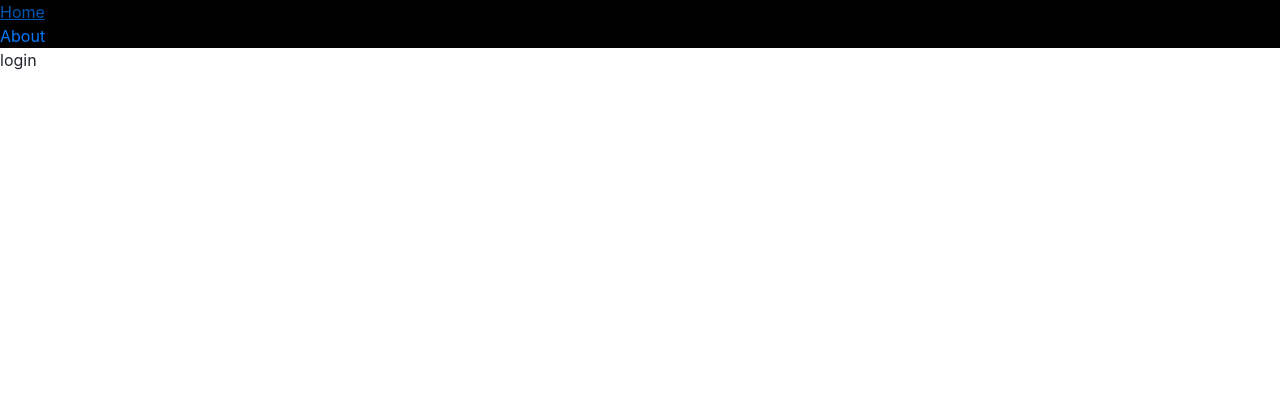
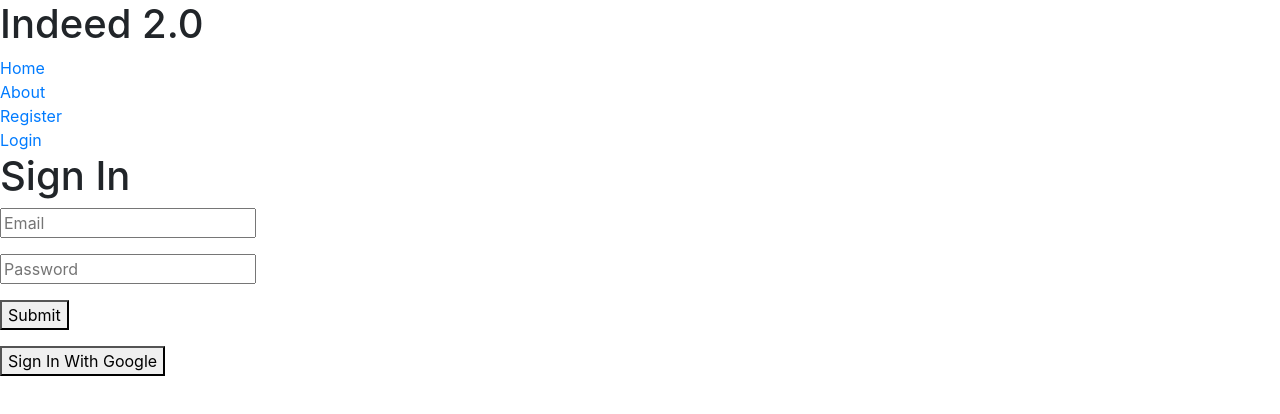
Before and after one commit to GabrielRodriguezzz/Team-soen341project2023, a Vue app in the folder main_vuejs/vue3-firebase-project/: page /login in a window 1280 px wide. Shown: the top 414 px of the page. Built offline with nearby package versions, Linux system fonts and the light colour scheme; no server answers.

Commit message:
Login/logout working. Connected to firebase

```diff
--- a/main_vuejs/vue3-firebase-project/src/App.vue
+++ b/main_vuejs/vue3-firebase-project/src/App.vue
@@ -31,19 +31,55 @@ import { getAuth, onAuthStateChanged } from "firebase/auth";
 
 
     <div class="wrapper">
-
-        <RouterLink to="/">Home</RouterLink>
-        <RouterLink to="/about">About</RouterLink>
-
+      <h1>Indeed 2.0</h1>
     </div>
   </header>
 
+  <nav>
+        <RouterLink to="/">Home</RouterLink>
+        <RouterLink to="/about">About</RouterLink>
+        <RouterLink to="/register">Register</RouterLink>
+        <RouterLink to="/login">Login</RouterLink>
+
+
+        <button @click="handleSignOut" v-if="isLoggedIn">Sign out</button>
+  </nav>
 
   <RouterView />
 </template>
 
+<script setup>
+import { onMounted,ref } from 'vue';
+import {getAuth, onAuthStateChanged, signOut} from "firebase/auth"
+import { useRouter } from "vue-router";
+
+const router = useRouter();
+const isLoggedIn = ref(false);
+
+let auth;
+onMounted(() =>{
+auth = getAuth();
+onAuthStateChanged(auth, (user) => {
+  if (user) {
+    isLoggedIn.value = true;
+    } else {
+      isLoggedIn.value = false;
+    }
+  });
+});
+
+
+const handleSignOut = () => {
+  signOut(auth).then(() =>{
+    router.push("/")
+  });
+
+};
+
+</script>
+
 <style>
-.wrapper {
+nav {
   display: flex;
   flex-direction: column;
 }
--- a/main_vuejs/vue3-firebase-project/src/firebase/index.js
+++ b/main_vuejs/vue3-firebase-project/src/firebase/index.js
@@ -2,6 +2,7 @@ import { initializeApp } from "firebase/app";
 import { getFirestore } from "firebase/firestore";
 import { getAuth } from "firebase/auth";
 import { onUnmounted } from "vue";
+
 
 const firebaseConfig = {
     apiKey: "AIzaSyBS8rQ0ZIdgt6SY5eOIoIEGm7r5Ufc3Z-Q",
--- a/main_vuejs/vue3-firebase-project/src/main.js
+++ b/main_vuejs/vue3-firebase-project/src/main.js
@@ -1,7 +1,53 @@
 import { createApp } from 'vue'
 import App from './App.vue'
 import router from './router'
+import { initializeApp } from "firebase/app";
+import { getFirestore } from "firebase/firestore";
+import { getAuth } from "firebase/auth";
+import { onUnmounted } from "vue";
 
+const firebaseConfig = {
+    apiKey: "AIzaSyBS8rQ0ZIdgt6SY5eOIoIEGm7r5Ufc3Z-Q",
+    authDomain: "vue3-firebase-auth-4b952.firebaseapp.com",
+    projectId: "vue3-firebase-auth-4b952",
+    storageBucket: "vue3-firebase-auth-4b952.appspot.com",
+    messagingSenderId: "27985959314",
+    appId: "1:27985959314:web:4f9ff4730cbe1c4c8d894b"
+};
+
+initializeApp(firebaseConfig);
+// const db = getFirestore(app);
+// const auth = getAuth(app);
 const app = createApp(App)
 app.use(router)
 app.mount('#app')
+
+// export const createUser = user => {
+//     return usersCollection.add(user)
+// }
+
+// export const getUser = async id => {
+//     const user = await usersCollection.doc(id).get()
+//     return user.exists ? user.data() : null
+// }
+
+// export const updateUser = (id, user) => {
+//     return usersCollection.doc(id).update(user)
+// }
+
+// export const deleteUser = id => {
+//     return usersCollection.doc(id).delete
+// }
+
+// export const userLoadUsers = () => {
+// const users = ref([])
+// const close = usersCollection.onSnapshot(snapshot =>{
+// users.value = snapshot.docs.map(doc =>({ id: doc.id, ...doc.data()}))
+// })
+// onUnmounted(close)
+//     return users
+// }
+
+// export{
+//     db, auth
+// }
--- a/main_vuejs/vue3-firebase-project/src/router/index.js
+++ b/main_vuejs/vue3-firebase-project/src/router/index.js
@@ -1,5 +1,4 @@
 import { createRouter, createWebHistory } from 'vue-router'
-import HomeView from '../views/HomeView.vue'
 
 const router = createRouter({
   history: createWebHistory(import.meta.env.BASE_URL),
@@ -7,7 +6,7 @@ const router = createRouter({
     {
       path: '/',
       name: 'home',
-      component: HomeView
+      component: () => import('../views/HomeView.vue')
     },
     {
       path: '/about',
@@ -24,7 +23,6 @@ const router = createRouter({
       name: 'Register',
       component: () => import('../views/Register.vue')
     }
-
   ]
 })
 
--- a/main_vuejs/vue3-firebase-project/src/views/HomeView.vue
+++ b/main_vuejs/vue3-firebase-project/src/views/HomeView.vue
@@ -1,6 +1,16 @@
 
 <template>
-  <div class="home">
-    Home page
+  <div class="about">
+    <h1>Home Page</h1>
   </div>
 </template>
+
+<style>
+@media (min-width: 1024px) {
+  .about {
+    min-height: 100vh;
+    display: flex;
+    align-items: center;
+  }
+}
+</style>
--- a/main_vuejs/vue3-firebase-project/src/views/Login.vue
+++ b/main_vuejs/vue3-firebase-project/src/views/Login.vue
@@ -1,11 +1,50 @@
 <template>
-    <div class="login">
-        login
-    </div>
-</template>
+    <h1>Sign In</h1>
+    <p><input type="text" placeholder="Email" v-model="email" /></p>
+    <p><input type="text" placeholder="Password" v-model="password" /></p>
+    <p v-if="errMsg"> {{ errMsg}}</p>
+    <p><button @click="register">Submit</button></p>
+    <p><button @click="signInWithGoogle">Sign In With Google</button></p>
+  </template>
 
-<style>
-a{
-    background-color: black;
-}
-</style>
+  <script setup>
+  import { ref } from 'vue';
+  import { getAuth, signInWithEmailAndPassword } from "firebase/auth";
+  import { useRouter } from 'vue-router';
+  import router from '../router';
+  const email = ref("");
+  const password = ref("");
+  const errMsg = ref();
+  //const router = useRouter();
+
+  const register = () => {
+    signInWithEmailAndPassword(getAuth(), email.value, password.value)
+      .then((data) =>{
+        console.log("Successfully signed in!");
+        router.push('/')
+      })
+      .catch((error) => {
+        console.log(error.code);
+        switch (error.code){
+            case "auth/invalid-email":
+            errMsg.value = "Invalid email";
+            break;
+
+            case "auth/user-not-found":
+            errMsg.value = "No account with that email was found";
+            break;
+
+            case "auth/wrong-password":
+            errMsg.value = "Incorrect password";
+            break;
+            default:
+            errMsg.value = "Email or password was incorrect";
+            break
+        }
+      });
+  };
+
+  const signInWithGoogle = () => {
+
+  }
+  </script>
--- a/main_vuejs/vue3-firebase-project/src/views/Register.vue
+++ b/main_vuejs/vue3-firebase-project/src/views/Register.vue
@@ -1,5 +1,32 @@
 <template>
-    <div class="register">
-        register
-    </div>
-</template>
+    <h1>Create an Account</h1>
+    <p><input type="text" placeholder="Email" v-model="email" /></p>
+    <p><input type="text" placeholder="Password" v-model="password" /></p>
+    <p><button @click="register">Submit</button></p>
+    <p><button @click="signInWithGoogle">Sign In With Google</button></p>
+  </template>
+
+  <script setup>
+  import { ref } from 'vue';
+  import { getAuth, createUserWithEmailAndPassword } from "firebase/auth";
+  import { useRouter } from 'vue-router';
+  import router from '../router';
+  const email = ref("");
+  const password = ref("");
+
+  const register = () => {
+    createUserWithEmailAndPassword(getAuth(), email.value, password.value)
+      .then((data) =>{
+        console.log("Successfully registered");
+        router.push('/')
+      })
+      .catch((error) => {
+        console.log(error.code);
+        alert(error.message);
+      });
+  };
+
+  const signInWithGoogle = () => {
+
+  }
+  </script>
```
